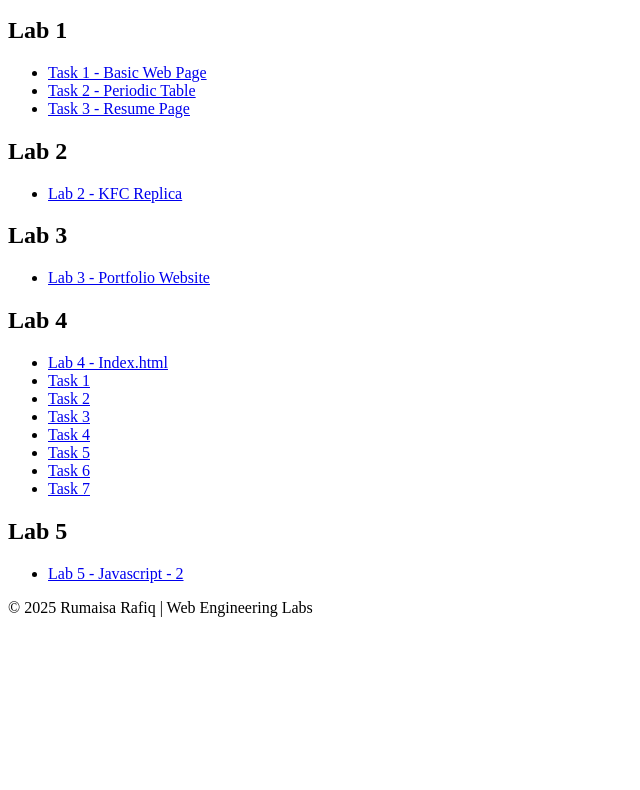
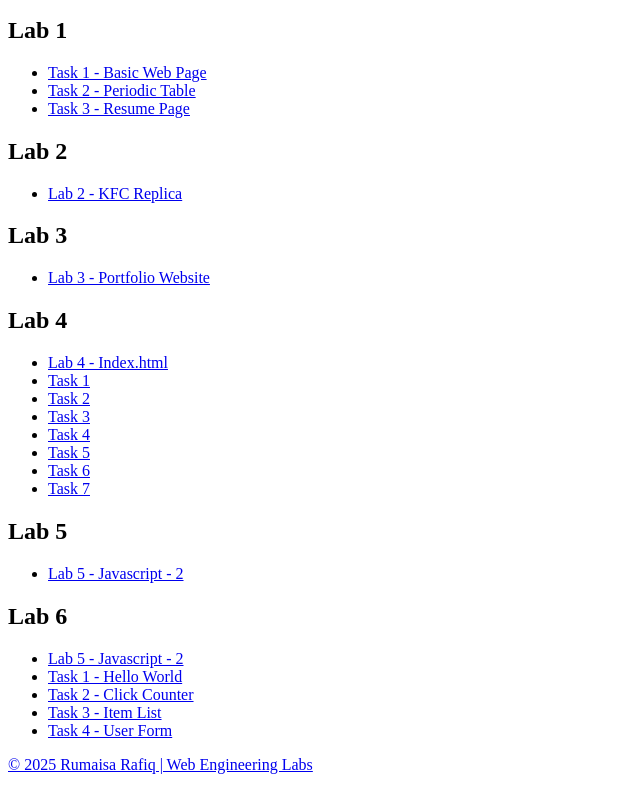
Before and after one commit to Rumaisa-Rafiq-codes/Web-Engineering-Labs, a plain HTML site: page index.html in a window 1280 px wide. Shown: the part 101-891 px from the top of the page, without its empty margins (0-640 px from the left). Before the commit the page ends 800 px from the top, so only its background shows below. Drawn offline with Linux system fonts and the light colour scheme.

Commit message:
Update index.html

```diff
--- a/index.html
+++ b/index.html
@@ -39,14 +39,18 @@
         <li><a href="Lab4/task7.html">Task 7</a></li>
     </ul>
 
-    <!-- <h2>Lab 5</h2>
-    <ul>
-        <li><a href="Lab5/">Lab 5 - Javascript - 2</a></li>
-    </ul> -->
-
     <h2>Lab 5</h2>
     <ul>
         <li><a href="Lab5/">Lab 5 - Javascript - 2</a></li>
+    </ul>
+
+    <h2>Lab 6</h2>
+    <ul>
+        <li><a href="Lab5/">Lab 5 - Javascript - 2</a></li>
+        <li><a href="Lab5/HelloWorld.js">Task 1 - Hello World</li>
+        <li><a href="Lab5/ClickCounter.js">Task 2 - Click Counter</li>
+        <li><a href="Lab5/ItemList.js">Task 3 - Item List</li>
+        <li><a href="Lab5/UserForm.js">Task 4 - User Form</li>
     </ul>
 
     <footer>
```
